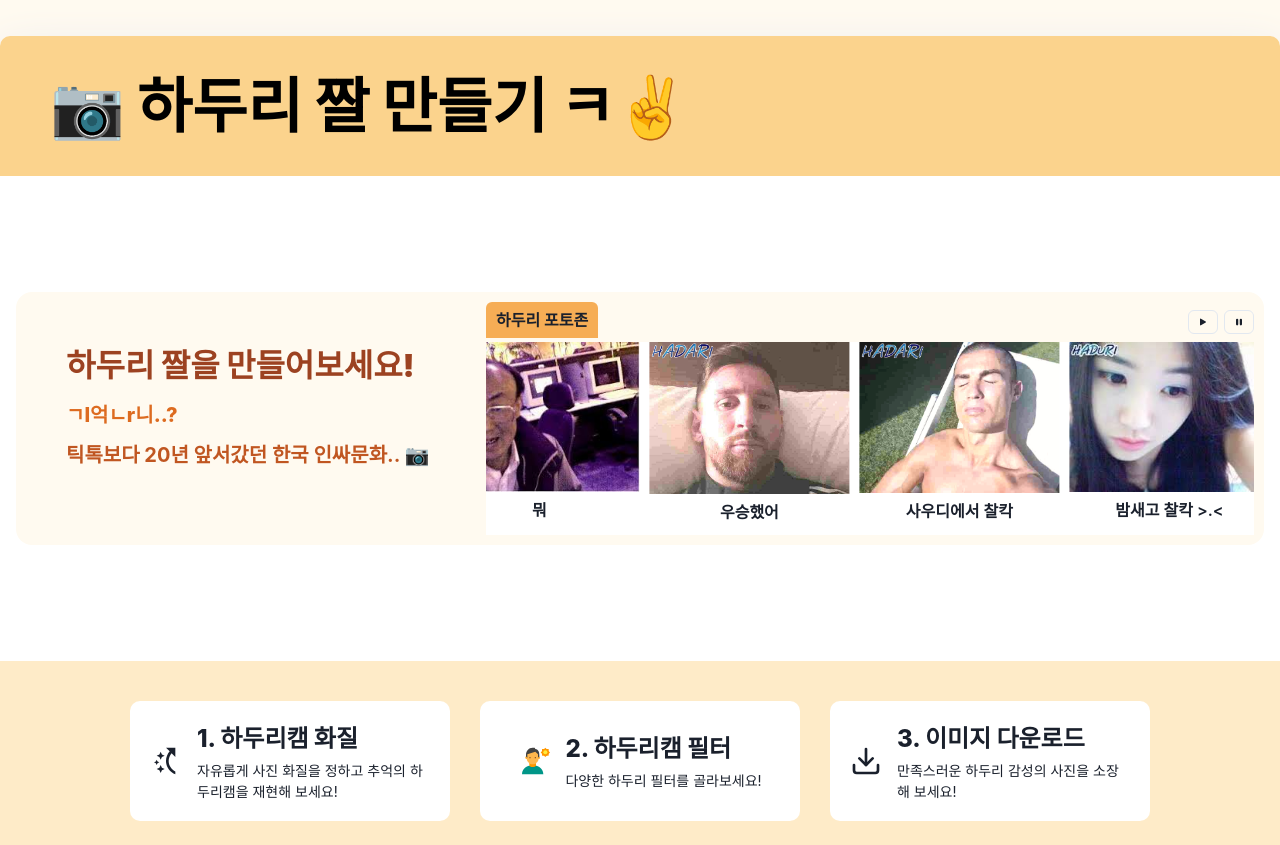
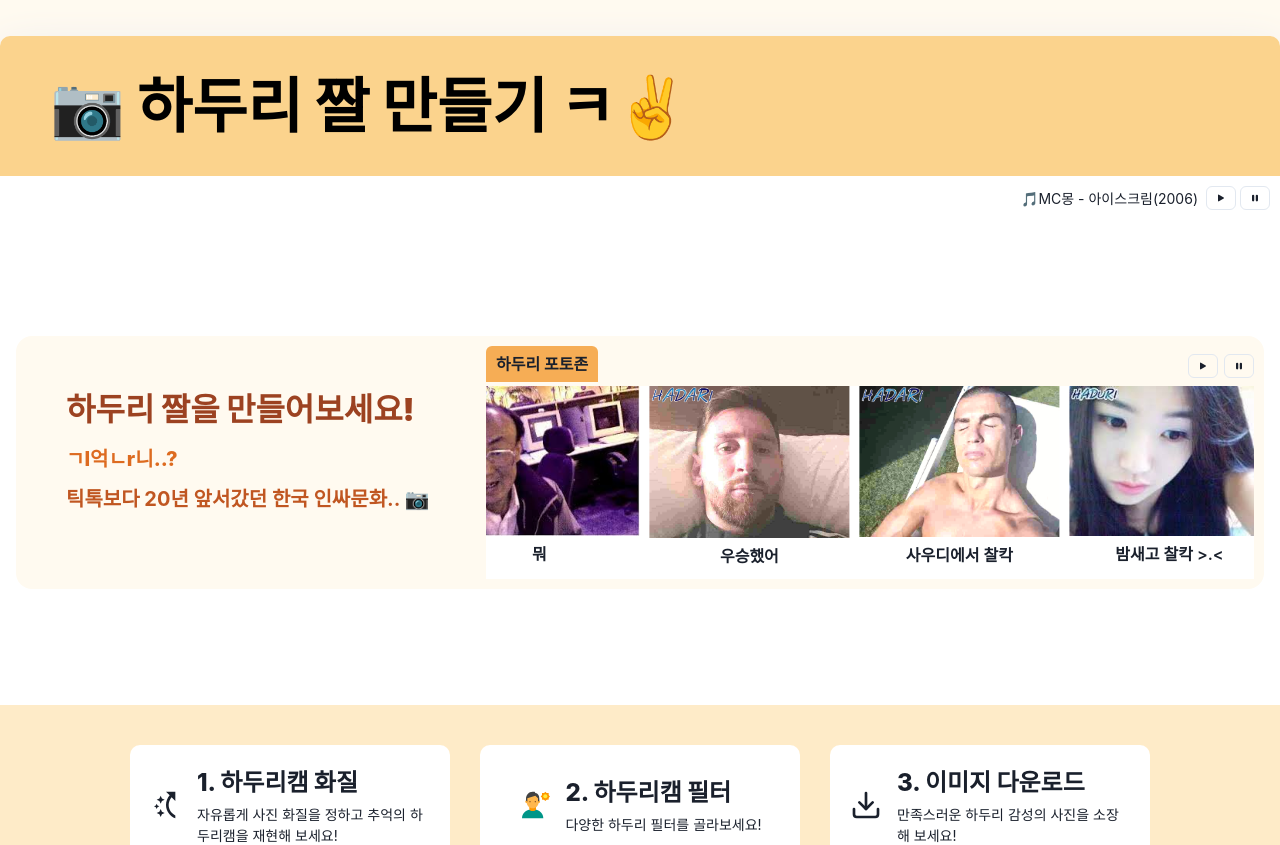
Before and after one commit to moonkorea00/haduri-zzal-bang, a Next.js app: page / in a window 1280 px wide. Shown: the top 845 px of the page. Built offline with nearby package versions, Linux system fonts and the light colour scheme.

Commit message:
feat : audio player

```diff
--- a/src/components/Slider/Button/index.tsx
+++ /dev/null
@@ -1,19 +0,0 @@
-import { Dispatch, SetStateAction } from 'react';
-import { Button, Icon } from '@chakra-ui/react';
-import { IconType } from 'react-icons';
-
-type SliderButtonProps = {
-  state?: boolean;
-  setState: Dispatch<SetStateAction<boolean>>;
-  icon: IconType;
-};
-
-const SliderButton = ({ state = true, setState, icon }: SliderButtonProps) => {
-  return (
-    <Button size="xs" variant="outline" onClick={() => setState(state)}>
-      <Icon as={icon} />
-    </Button>
-  );
-};
-
-export default SliderButton;
--- a/src/components/Slider/index.tsx
+++ b/src/components/Slider/index.tsx
@@ -1,7 +1,7 @@
 import { useState } from 'react';
 import { Box, Flex, Text } from '@chakra-ui/react';
 import { BsFillPlayFill, BsFillPauseFill } from 'react-icons/bs';
-import SliderButton from './Button';
+import IconButton from '@components/common/Button';
 import SliderCard from './SliderCard';
 import useBreakPoints from '@hooks/useBreakPoints';
 import { SLIDER_IMG_DATA } from './slider.utils';
@@ -27,16 +27,15 @@ const Slider = () => {
           하두리 포토존
         </Text>
         <Flex alignItems="center" gap="6px">
-          <SliderButton setState={setIsSliderRunning} icon={BsFillPlayFill} />
-          <SliderButton
+          <IconButton setState={setIsSliderRunning} icon={BsFillPlayFill} />
+          <IconButton
             state={false}
             setState={setIsSliderRunning}
             icon={BsFillPauseFill}
           />
         </Flex>
       </Flex>
-      <Flex
-      >
+      <Flex>
         <Box
           display="flex"
           bg="white"
--- /dev/null
+++ b/src/components/common/AudioPlayer/audioPlayer.hooks.ts
@@ -0,0 +1,23 @@
+import { useState, RefObject } from 'react';
+
+const useAudioPlayer = (ref: RefObject<HTMLAudioElement>) => {
+  const [isPlaying, setIsPlaying] = useState(false);
+
+  const handlePlay = () => {
+    if (ref.current) {
+      ref.current.play();
+      setIsPlaying(true);
+    }
+  };
+
+  const handlePause = () => {
+    if (ref.current) {
+      ref.current.pause();
+      setIsPlaying(false);
+    }
+  };
+
+  return { isPlaying, handlePlay, handlePause };
+};
+
+export default useAudioPlayer;
--- /dev/null
+++ b/src/components/common/AudioPlayer/index.tsx
@@ -0,0 +1,33 @@
+import { useRef } from 'react';
+import { Flex, Text } from '@chakra-ui/react';
+import { BsFillPlayFill, BsFillPauseFill } from 'react-icons/bs';
+import IconButton from '../Button';
+import useAudioPlayer from './audioPlayer.hooks';
+import useBreakPoints from '@hooks/useBreakPoints';
+import { assetPaths } from '@utils/assets';
+
+const AudioPlayer = () => {
+  const playRef = useRef<HTMLAudioElement>(null);
+  const { isSm } = useBreakPoints();
+  const { handlePlay, handlePause } = useAudioPlayer(playRef);
+
+  return (
+    <Flex
+      gap="4px"
+      justifyContent="flex-end"
+      alignItems="center"
+      w="100%"
+      minWidth="280px"
+      p={isSm ? '5px' : '10px'}
+    >
+      <Text mr="4px" fontSize={isSm ? 'xs' : 'sm'}>
+        &#127925;MC몽 - 아이스크림(2006)
+      </Text>
+      <IconButton setState={handlePlay} icon={BsFillPlayFill} />
+      <IconButton state={false} setState={handlePause} icon={BsFillPauseFill} />
+      <audio src={assetPaths.audio} ref={playRef} />
+    </Flex>
+  );
+};
+
+export default AudioPlayer;
--- /dev/null
+++ b/src/components/common/Button/index.tsx
@@ -0,0 +1,27 @@
+import { Dispatch, SetStateAction } from 'react';
+import { Button, Icon } from '@chakra-ui/react';
+import { IconType } from 'react-icons';
+
+type IconButtonProps = {
+  size?: string;
+  variant?: string;
+  icon: IconType;
+  state?: boolean;
+  setState: Dispatch<SetStateAction<boolean>>;
+};
+
+const IconButton = ({
+  size = 'xs',
+  variant = 'outline',
+  icon,
+  state = true,
+  setState,
+}: IconButtonProps) => {
+  return (
+    <Button size={size} variant={variant} onClick={() => setState(state)}>
+      <Icon as={icon} />
+    </Button>
+  );
+};
+
+export default IconButton;
--- a/src/components/common/Header/index.tsx
+++ b/src/components/common/Header/index.tsx
@@ -1,13 +1,14 @@
-import { Flex, Text } from '@chakra-ui/react';
+import { Flex, Text, Box } from '@chakra-ui/react';
 import Link from 'next/link';
+import AudioPlayer from '../AudioPlayer';
 import useBreakPoints from '@hooks/useBreakPoints';
 
 const Header = () => {
   const { isSm, isMd, isLg } = useBreakPoints();
 
   return (
+    <Flex as="header" direction="column">
       <Flex
-      as="header"
         justifyContent={isLg ? 'center' : 'row'}
         alignItems="center"
         minWidth="320px"
@@ -26,6 +27,8 @@ const Header = () => {
           </Text>
         </Link>
       </Flex>
+      <AudioPlayer />
+    </Flex>
   );
 };
 
--- a/src/components/common/Layout/index.tsx
+++ b/src/components/common/Layout/index.tsx
@@ -21,10 +21,6 @@ const Layout = ({ children }: LayoutProps) => {
       bg="white"
       boxShadow="rgb(227 231 235) 0px 16px 48px"
     >
-      <audio
-          src='https://docs.google.com/uc?export=open&id=14JlzHWUE2TqAsN237ft43SOw02xDPori'
-          autoPlay={true}>
-        </audio>
       <Header />
       <Banner />
       {children}
--- a/src/utils/assets.ts
+++ b/src/utils/assets.ts
@@ -18,9 +18,10 @@ export const assetPaths = {
   },
   main: {
     demoImage: '/assets/main/호날두-민지.png',
-    resolutionImg : '/assets/main/resolution-demo.png',
+    resolutionImg: '/assets/main/resolution-demo.png',
     resolution: '/assets/main/select-resolution.webm',
   },
+  audio: '/assets/common/icecream.mp3',
   favicon: '/assets/favicon/haduri.ico',
   appleTouchIcon: '/assets/favicon/haduri.png',
   ogImage: '/assets/haduri-zzal-bang.png',
```
Also changed, not shown: 1 other file (tests, documents, lock files or other folders). Lines whose indentation alone changed are shown as unchanged.
